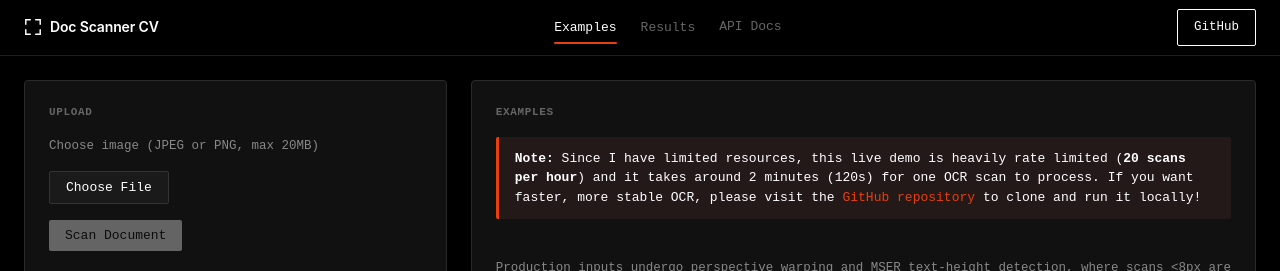
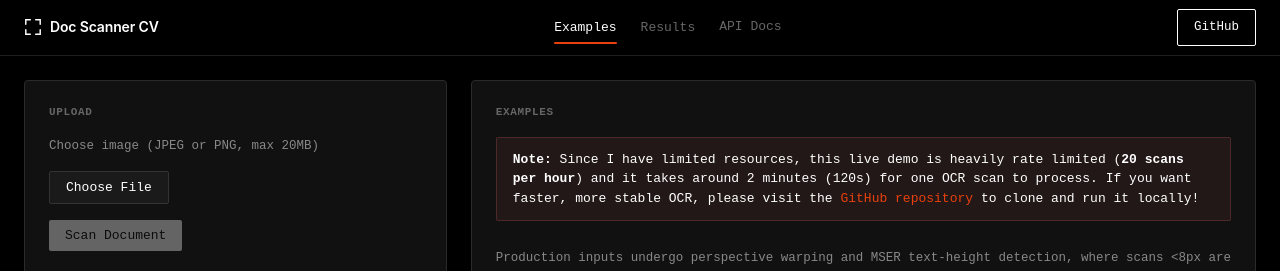
Before and after one commit to TheJaydenProject/doc-scanner-cv, a Vue app in the folder frontend/: page / in a window 1280 px wide. Shown: the top 271 px of the page. Built offline with nearby package versions, Linux system fonts and the light colour scheme; no server answers.

Commit message:
design: remove side-stripe border and tighten spacing

```diff
--- a/frontend/src/components/ExamplesPanel.vue
+++ b/frontend/src/components/ExamplesPanel.vue
@@ -94,14 +94,13 @@
   border: 1px solid var(--border-strong);
   border-radius: var(--radius-sm);
 }
-
 .disclaimer-alert {
   background: rgba(248, 113, 113, 0.08);
   color: var(--ink);
   padding: var(--space-3) var(--space-4);
-  border-left: 3px solid var(--accent);
+  border: 1px solid rgba(248, 113, 113, 0.2);
   border-radius: var(--radius-sm);
-  margin-bottom: var(--space-5);
+  margin-bottom: var(--space-3);
   font-size: 13px;
   line-height: 1.5;
 }
```
